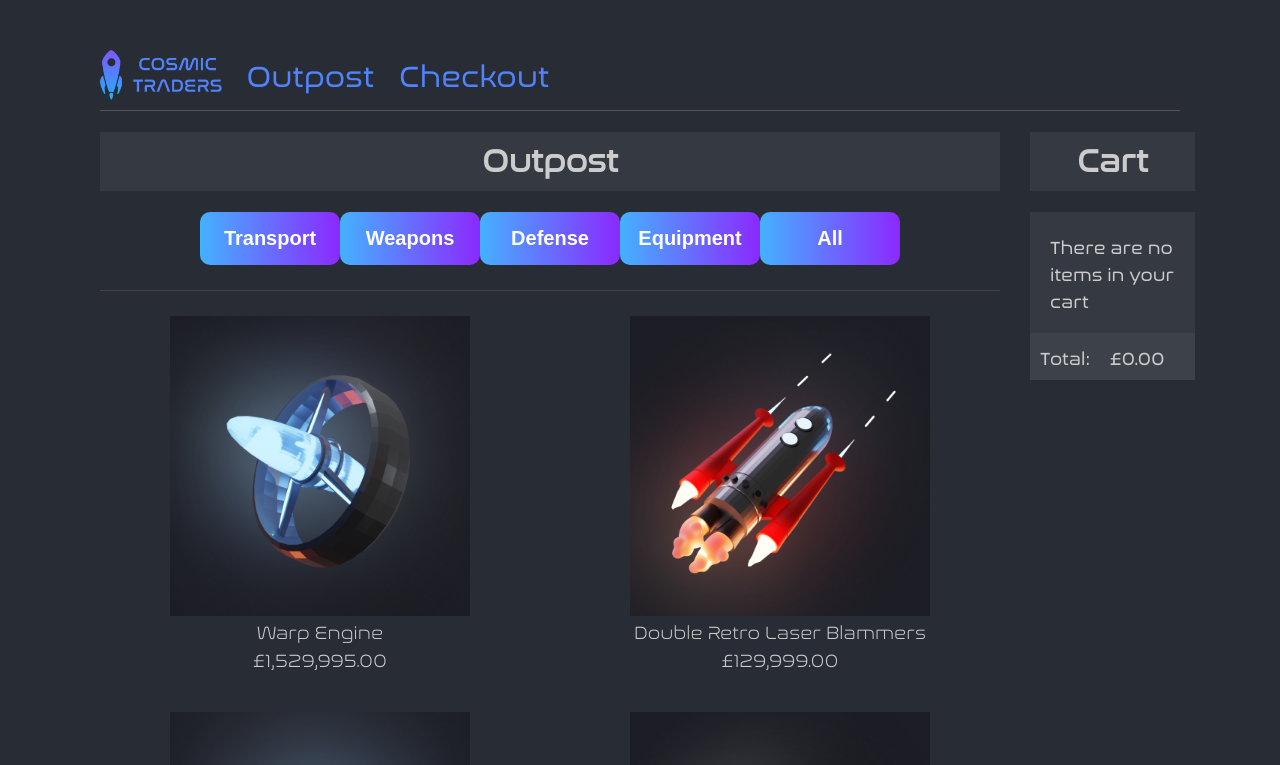
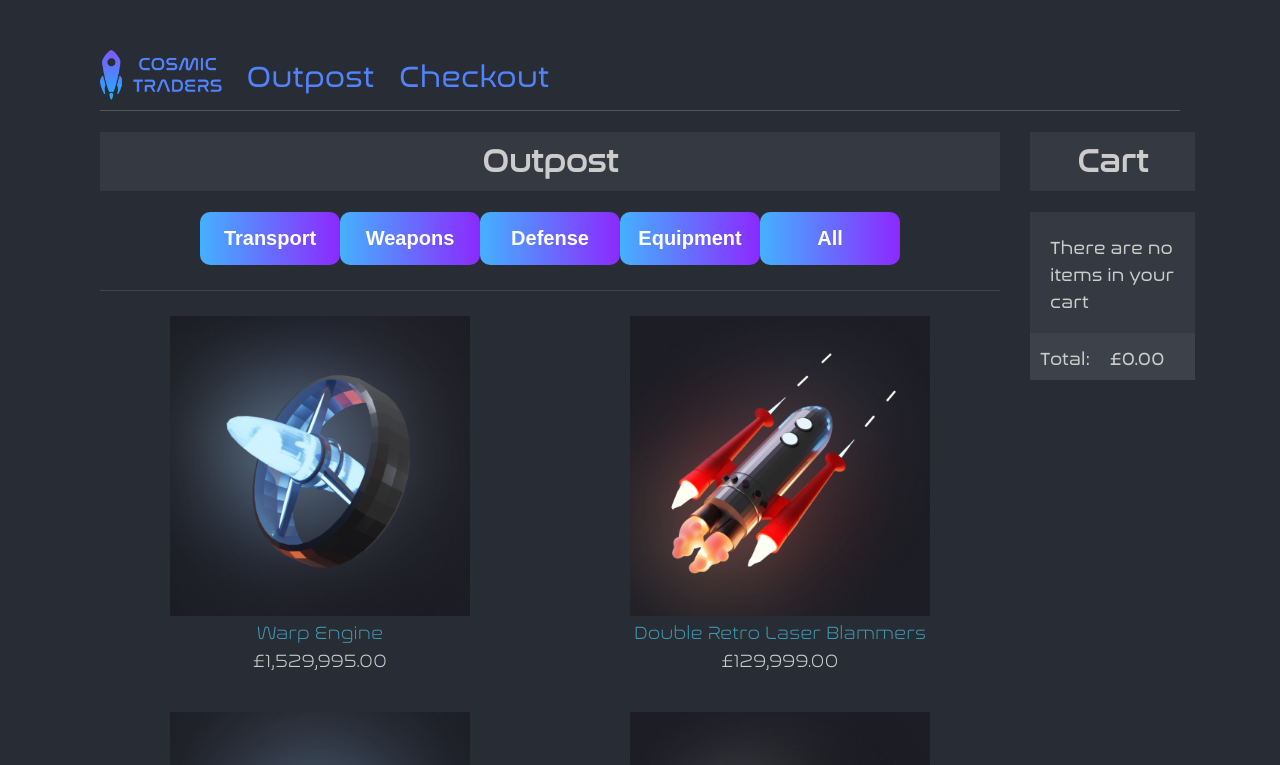
Before and after one commit to Nerony-Git/comic-traders, a React (Create React App) app: page /outpost in a window 1280 px wide. Shown: the top 765 px of the page. Built offline with nearby package versions, Linux system fonts and the light colour scheme.

Commit message:
added product details link to product name

```diff
--- a/src/products/Product.js
+++ b/src/products/Product.js
@@ -1,3 +1,5 @@
+import { Link } from 'react-router-dom'
+
 import styles from './Product.module.css'
 import { toCurrencyFormat } from '../utils/currency_format'
 
@@ -12,7 +14,9 @@ function Product({ productData, addToCart }) {
                 <img src={require(`../images/${productData.image}`)} alt=''/>
             </div>
             <div className={styles.productDetails}>
-                <div className={styles.title}>{productData.name}</div>
+                <div className={styles.title}>
+                    <Link to={`/product-details/${productData.slug}`}>{productData.name}</Link>
+                </div>
                 <div className={styles.price}>{toCurrencyFormat(productData.price)}</div>
             </div>
         </>
```
